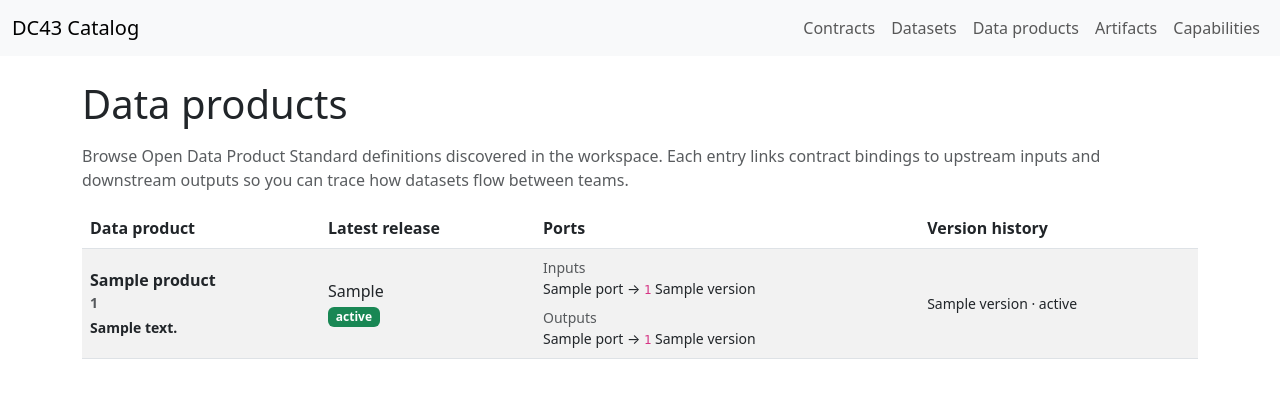
After one commit to NextLab-SRL/dc43, a FastAPI app: template packages/dc43-contracts-app/src/dc43_contracts_app/templates/data_products.html in a window 1280 px wide. The commit adds this page. Shown: the top 398 px of the page. Run offline with FastAPI, Linux system fonts and the light colour scheme; the template is opened without the code that fills it: most values are stand-ins (such as "Sample title", 1, 10 or a date in 2020); some libraries are stand-ins or nearby versions.

Commit message:
feat: enrich data product roundtrip

```diff
--- a/packages/dc43-contracts-app/src/dc43_contracts_app/server.py
+++ b/packages/dc43-contracts-app/src/dc43_contracts_app/server.py
@@ -2029,6 +2029,16 @@ async def artifacts_overview(request: Request) -> HTMLResponse:
     return templates.TemplateResponse("artifacts.html", context)
 
 
+@router.get("/data-products", response_class=HTMLResponse)
+async def data_products_overview(request: Request) -> HTMLResponse:
+    data_products = data_product_catalog()
+    context = {
+        "request": request,
+        "data_products": data_products,
+    }
+    return templates.TemplateResponse("data_products.html", context)
+
+
 @router.get("/capabilities", response_class=HTMLResponse)
 async def capabilities_overview(request: Request) -> HTMLResponse:
     capabilities = [
--- a/packages/dc43-contracts-app/src/dc43_contracts_app/templates/base.html
+++ b/packages/dc43-contracts-app/src/dc43_contracts_app/templates/base.html
@@ -22,6 +22,7 @@
     <div class="navbar-nav">
       <a class="nav-link" href="/contracts">Contracts</a>
       <a class="nav-link" href="/datasets">Datasets</a>
+      <a class="nav-link" href="/data-products">Data products</a>
       <a class="nav-link" href="/artifacts">Artifacts</a>
       <a class="nav-link" href="/capabilities">Capabilities</a>
     </div>
--- /dev/null
+++ b/packages/dc43-contracts-app/src/dc43_contracts_app/templates/data_products.html
@@ -0,0 +1,70 @@
+{% extends "base.html" %}
+{% block content %}
+<h1 class="mb-3">Data products</h1>
+<p class="text-muted">Browse Open Data Product Standard definitions discovered in the workspace. Each entry links contract bindings to upstream inputs and downstream outputs so you can trace how datasets flow between teams.</p>
+{% if data_products %}
+<div class="table-responsive">
+  <table class="table table-striped align-middle">
+    <thead>
+      <tr>
+        <th scope="col">Data product</th>
+        <th scope="col">Latest release</th>
+        <th scope="col">Ports</th>
+        <th scope="col">Version history</th>
+      </tr>
+    </thead>
+    <tbody>
+    {% for product in data_products %}
+      <tr>
+        <th scope="row">
+          <div class="fw-semibold">{{ product.name }}</div>
+          <div class="small text-muted">{{ product.id }}</div>
+          {% if product.description %}
+            <div class="small mt-1">{{ product.description }}</div>
+          {% endif %}
+        </th>
+        <td>
+          <div>{{ product.latest_version }}</div>
+          <span class="badge {{ 'bg-success' if product.latest_status == 'active' else 'bg-secondary' }}">{{ product.latest_status_label }}</span>
+        </td>
+        <td>
+          {% if product.input_ports %}
+            <div class="small text-muted">Inputs</div>
+            <ul class="list-unstyled small mb-2">
+              {% for port in product.input_ports %}
+                <li>{{ port.name }} → <code>{{ port.contract_id }}</code> {{ port.version }}</li>
+              {% endfor %}
+            </ul>
+          {% endif %}
+          {% if product.output_ports %}
+            <div class="small text-muted">Outputs</div>
+            <ul class="list-unstyled small mb-0">
+              {% for port in product.output_ports %}
+                <li>{{ port.name }} → <code>{{ port.contract_id }}</code> {{ port.version }}</li>
+              {% endfor %}
+            </ul>
+          {% endif %}
+          {% if not product.input_ports and not product.output_ports %}
+            <span class="text-muted">—</span>
+          {% endif %}
+        </td>
+        <td>
+          {% if product.other_versions %}
+            <ul class="list-unstyled small mb-0">
+              {% for version in product.other_versions|reverse %}
+                <li>{{ version.version }} · {{ version.status_label }}</li>
+              {% endfor %}
+            </ul>
+          {% else %}
+            <span class="text-muted">—</span>
+          {% endif %}
+        </td>
+      </tr>
+    {% endfor %}
+    </tbody>
+  </table>
+</div>
+{% else %}
+<p class="text-muted">No data products registered yet.</p>
+{% endif %}
+{% endblock %}
--- a/packages/dc43-contracts-app/src/dc43_contracts_app/templates/index.html
+++ b/packages/dc43-contracts-app/src/dc43_contracts_app/templates/index.html
@@ -8,6 +8,7 @@
   </div>
   <div class="col-lg-4 text-lg-end mt-3 mt-lg-0">
     <a class="btn btn-primary me-2" href="/artifacts">Browse artifacts</a>
+    <a class="btn btn-outline-primary me-2" href="/data-products">View data products</a>
     <a class="btn btn-outline-secondary" href="/capabilities">View capabilities</a>
   </div>
 </div>
```
Also changed, not shown: packages/dc43-demo-app/src/dc43_demo_app/pipeline.py (+44 -2 lines), packages/dc43-demo-app/src/dc43_demo_app/scenarios.py (+11 -4 lines), 3 other files.
